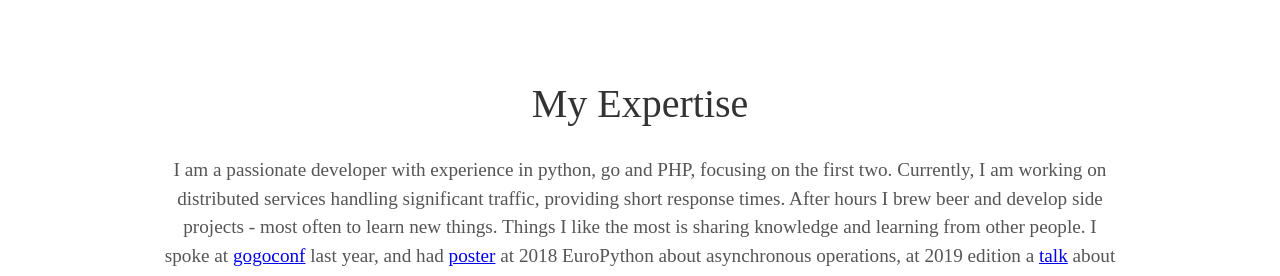
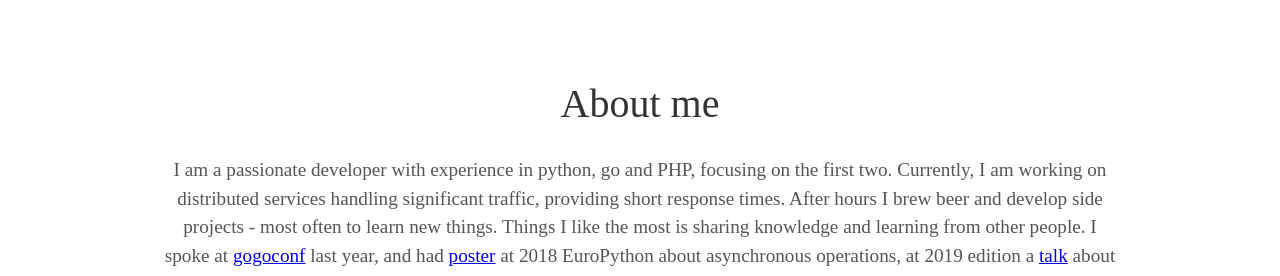
Before and after one commit to hbrylkowski/landing, a Jekyll site: the page built from index.html, in a window 1280 px wide. Shown: the part 901-1177 px from the top of the page. Built offline with Jekyll 4.4.1, drawn with Linux system fonts in a browser that asks for light colours; some web fonts are replaced.

Commit message:
about me

```diff
--- a/_includes/about.html
+++ b/_includes/about.html
@@ -1,5 +1,5 @@
 <div class="user-details">
-  <h1>My Expertise</h1>
+  <h1>About me</h1>
   I am a passionate developer with experience
   in python, go and PHP, focusing on the first
   two.
```
